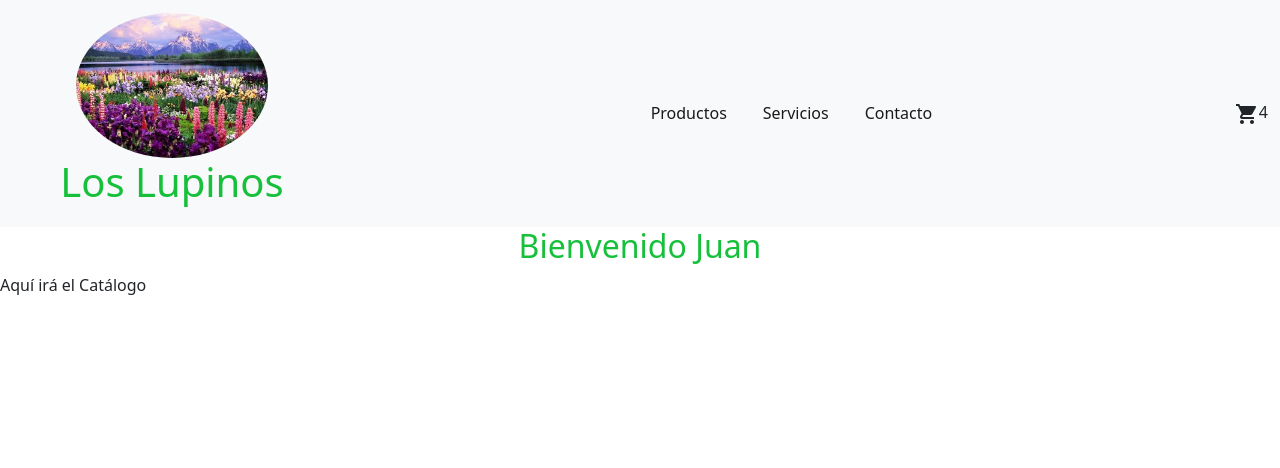
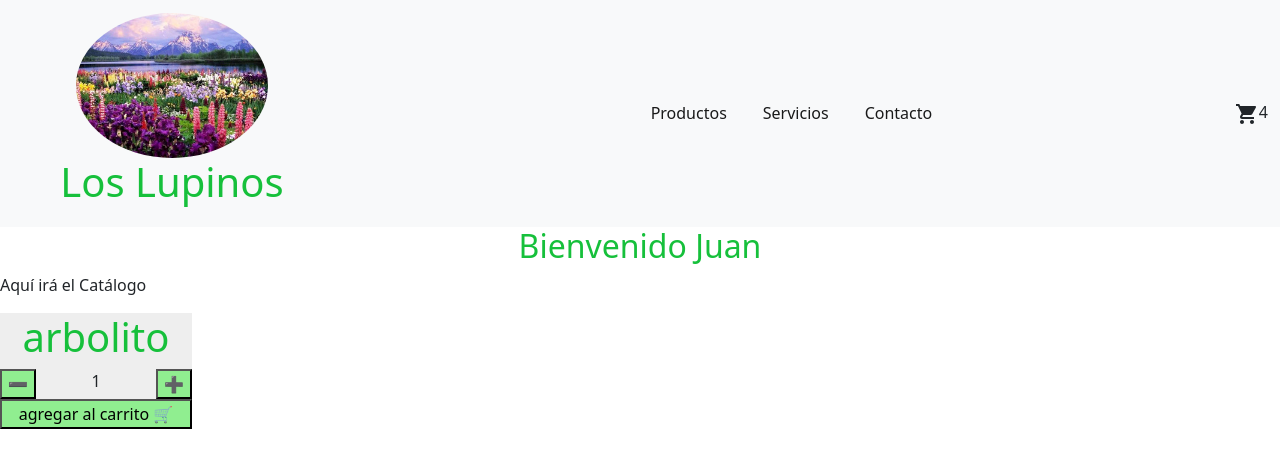
Before and after one commit to valeriapaulinalustres/ecommerce-react-lustres, a React (Create React App) app: page / in a window 1280 px wide. Shown: the top 468 px of the page. Built offline with nearby package versions, Linux system fonts and the light colour scheme.

Commit message:
desafío clase 5

```diff
--- /dev/null
+++ b/src/components/ItemCount.css
@@ -0,0 +1,24 @@
+.countContainer {
+    display: flex;
+    flex-direction: column;
+    justify-content: center;
+    width: 15%;
+    background-color: rgb(238, 238, 238);
+}
+
+.countButtons {
+    display: flex;
+    flex-direction: row;
+    justify-content: space-between;
+    border-color: gray;
+}
+
+.button {
+    background-color: lightgreen;
+}
+
+.value {
+    margin-left: 8px;
+    margin-right: 8px;
+    text-align: center;
+}
--- /dev/null
+++ b/src/components/ItemCount.js
@@ -0,0 +1,41 @@
+import { useState } from "react";
+import './ItemCount.css'
+
+const ItemCount = ({ stock, initial, onAdd }) => {
+
+    //destructuración
+    const [counter, setCounter] = useState(initial);
+
+    //evento del botón de suma
+    const increase = () => {
+        counter < stock
+            ? setCounter(counter + 1)
+            : alert("no hay suficiente stock");
+    }
+
+    //evento del botón de resta
+    const decrease = () => {
+        counter > initial
+            ? setCounter(counter - 1)
+            : alert("compra mínima permitida: " + initial);
+    }
+
+    //evento del botón "agregar al carro" que ejecuta la acción onAdd enviada como prop por su padre
+    const handleOnAdd = () => {
+        onAdd(counter);
+    }
+
+    return (
+        <div className="countContainer">
+            <h1>arbolito</h1>
+            <div className="countButtons">
+                <button className="button" onClick={decrease}>➖</button>
+                <span className="value">{counter}</span>
+                <button className="button" onClick={increase}>➕</button>
+            </div>
+            <button onClick={handleOnAdd} className="countAdd button" >agregar al carrito 🛒</button>
+        </div>
+    )
+}
+
+export default ItemCount
--- a/src/components/ItemListContainer.js
+++ b/src/components/ItemListContainer.js
@@ -1,11 +1,18 @@
+import ItemCount from './ItemCount.js'
+
 
 export function ItemListContainer({ greeting }) {
 
+    //función que pasa a su hijo ItemCount para el evento del botón "agregar al carrito"
+    const onAdd = (counter) => {
+        console.log(counter);
+    }
 
     return (
         <div>
             <h2>Bienvenido {greeting}</h2>
             <p>Aquí irá el Catálogo</p>
+            <ItemCount stock={5} initial={1} onAdd={onAdd} />
         </div>
 
     )
```
